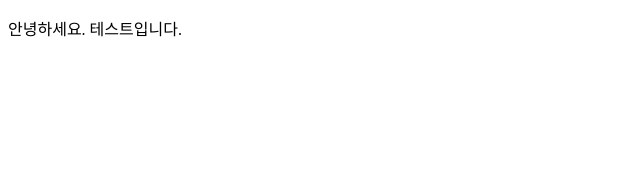
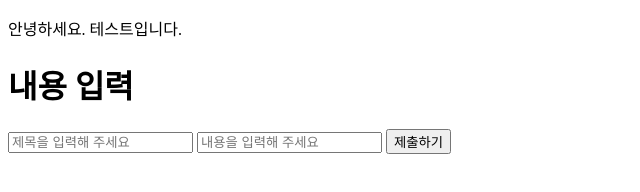
Before and after one commit to kimyohun/server-express, a website: page index.html in a window 1280 px wide. Shown: the whole page, without its empty margins (0-640 px from the left). Drawn offline with Linux system fonts and the light colour scheme.

Commit message:
POST 서버 기동

```diff
--- a/index.html
+++ b/index.html
@@ -7,5 +7,11 @@
 </head>
 <body>
     <p>안녕하세요. 테스트입니다.</p>
+    <h1>내용 입력</h1>
+    <form action="/index.html" method="post">
+        <input type="text" name="title" placeholder="제목을 입력해 주세요">
+        <input type="text" name="content" placeholder="내용을 입력해 주세요">
+        <button type="submit">제출하기</button>
+    </form>
 </body>
 </html>
```
Also changed, not shown: app.js (+7 -1 lines).
